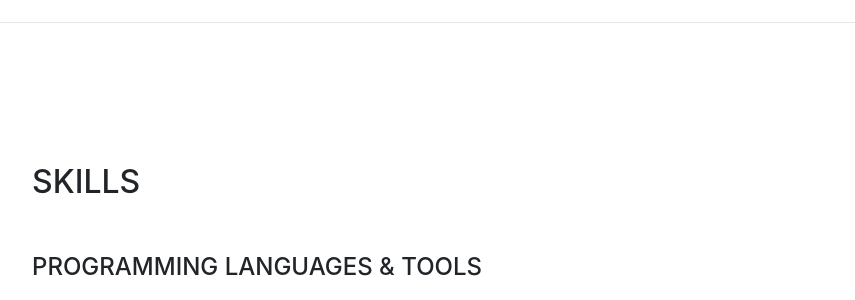
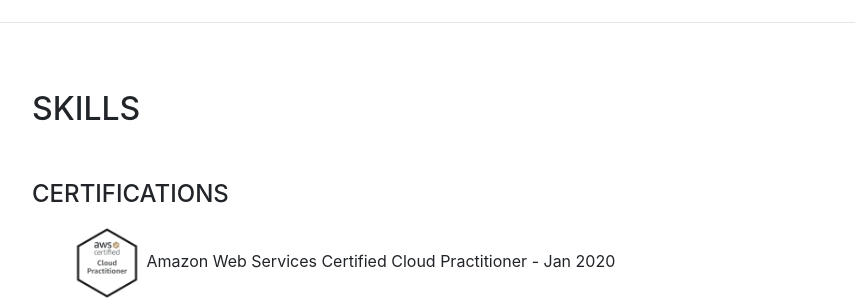
Before and after one commit to tjrunnels/tjrunnels.github.io, a website with bundled scripts: page index.html in a window 1280 px wide. Shown: the part 3306-3606 px from the top of the page, without its empty margins (288-1143 px from the left). Built offline with nearby package versions, Linux system fonts and the light colour scheme; a web font is replaced by a local one.

Commit message:
added AWS certification

```diff
--- a/index.html
+++ b/index.html
@@ -219,6 +219,15 @@
       <section class="resume-section p-3 p-lg-5 d-flex flex-column" id="skills">
         <div class="my-auto">
           <h2 class="mb-5">Skills</h2>
+
+          <div class="subheading mb-3">Certifications</div>
+          <ul class="fa-ul mb-0">
+            <li>
+              <img src="img/aws-certified-cloud-practitioner.png" id="icons_added" title="React Native" style="width:70px; height:70px;"></img>
+               Amazon Web Services Certified Cloud Practitioner - Jan 2020</li>
+          </ul>
+
+          <br/>
 
           <div class="subheading mb-3">Programming Languages &amp; Tools</div>
           <ul class="list-inline dev-icons">
```
Also changed, not shown: img/aws-certified-cloud-practitioner.png (added).
